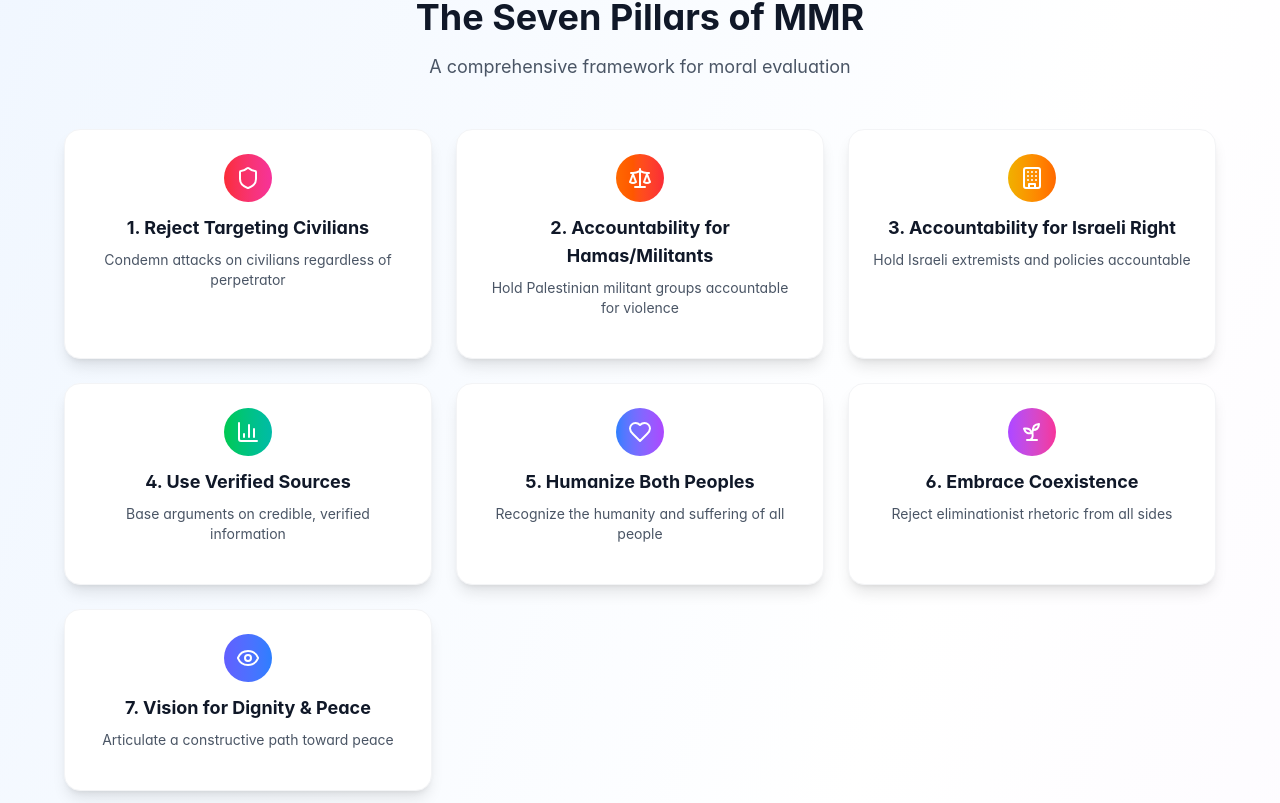
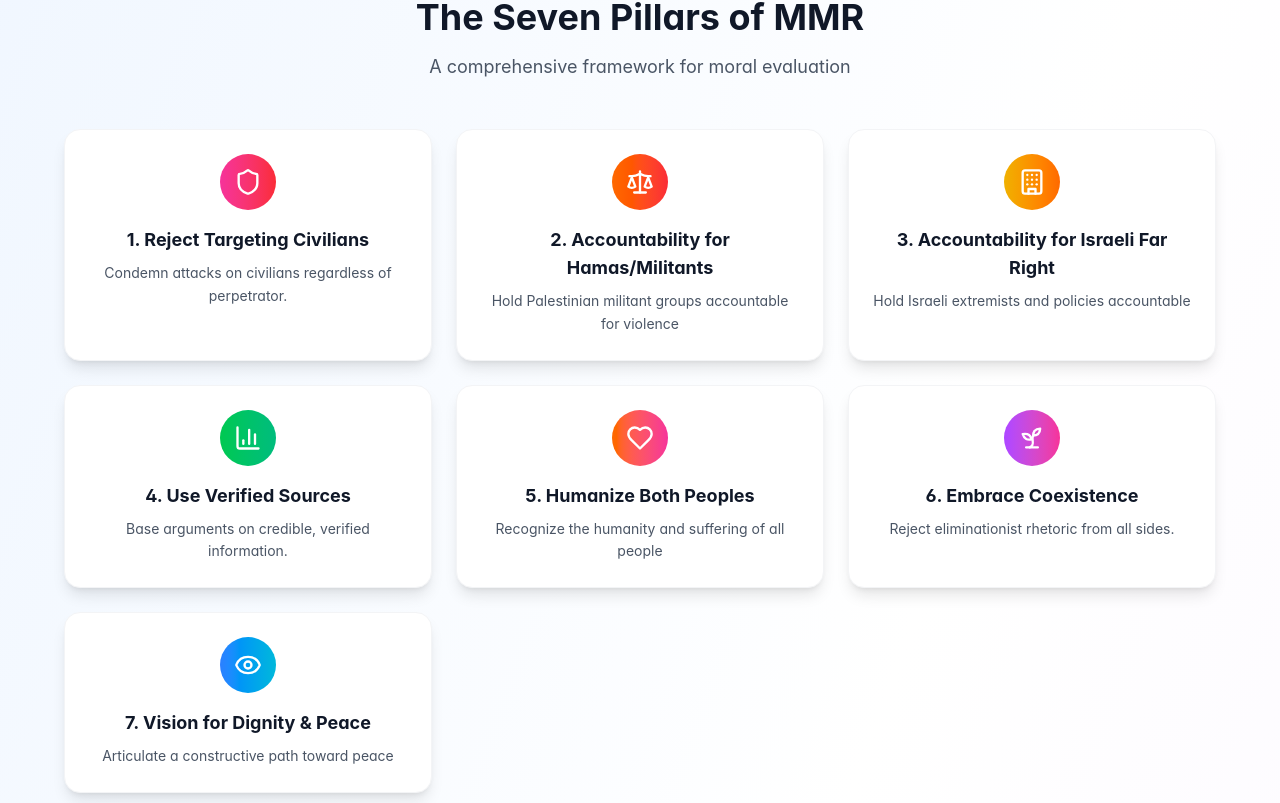
Before and after one commit to mutualmoralrespect/palestine-israel-solidarity-app, a React (Vite) app: page / in a window 1280 px wide. Shown: the part 1257-2060 px from the top of the page. Built offline with nearby package versions, Linux system fonts and the light colour scheme.

Commit message:
****changes to use common card with data source.

```diff
--- a/src/components/MMRDocumentationSection.jsx
+++ b/src/components/MMRDocumentationSection.jsx
@@ -30,98 +30,73 @@ const MMRDocumentationSection = () => {
           </div>
 
           <div className="grid md:grid-cols-2 lg:grid-cols-3 gap-6 mb-8">
-            {/* Pillar 1 */}
-            <div className="bg-white rounded-2xl shadow-lg p-6 border border-gray-100 hover:shadow-xl transition-shadow">
-              <div className="text-center mb-4">
-                <div className="inline-flex items-center justify-center w-12 h-12 bg-gradient-to-r from-red-500 to-pink-500 rounded-full mb-3">
-                  <Shield className="w-6 h-6 text-white" />
+            {[
+              {
+                icon: Shield,
+                title: "Reject Targeting Civilians",
+                description: "Condemn attacks on civilians regardless of perpetrator.",
+                color: "from-pink-500 to-red-500",
+                iconBg: "bg-gradient-to-r from-pink-500 to-red-500"
+              },
+              {
+                icon: Scale,
+                title: "Accountability for Hamas/Militants",
+                description: "Hold Palestinian militant groups accountable for violence",
+                color: "from-orange-500 to-red-500",
+                iconBg: "bg-gradient-to-r from-orange-500 to-red-500"
+              },
+              {
+                icon: Building,
+                title: "Accountability for Israeli Far Right",
+                description: "Hold Israeli extremists and policies accountable",
+                color: "from-yellow-500 to-orange-500",
+                iconBg: "bg-gradient-to-r from-yellow-500 to-orange-500"
+              },
+              {
+                icon: BarChart3,
+                title: "Use Verified Sources",
+                description: "Base arguments on credible, verified information.",
+                color: "from-green-500 to-emerald-500",
+                iconBg: "bg-gradient-to-r from-green-500 to-emerald-500"
+              },
+              {
+                icon: Heart,
+                title: "Humanize Both Peoples",
+                description: "Recognize the humanity and suffering of all people",
+                color: "from-orange-500 to-pink-500",
+                iconBg: "bg-gradient-to-r from-orange-500 to-pink-500"
+              },
+              {
+                icon: Sprout,
+                title: "Embrace Coexistence",
+                description: "Reject eliminationist rhetoric from all sides.",
+                color: "from-purple-500 to-pink-500",
+                iconBg: "bg-gradient-to-r from-purple-500 to-pink-500"
+              },
+              {
+                icon: Eye,
+                title: "Vision for Dignity & Peace",
+                description: "Articulate a constructive path toward peace",
+                color: "from-blue-500 to-cyan-500",
+                iconBg: "bg-gradient-to-r from-blue-500 to-cyan-500"
+              }
+            ].map((pillar, index) => (
+              <div key={index} className="bg-white rounded-2xl shadow-lg hover:shadow-xl transition-all duration-300 p-6 border border-gray-100 group hover:scale-105 flex flex-col items-center text-center">
+                <div className={`w-14 h-14 ${pillar.iconBg} flex items-center justify-center mb-4 group-hover:scale-110 transition-transform duration-300 rounded-full`}>
+                  <pillar.icon className="w-7 h-7 text-white" />
                 </div>
-                <h3 className="text-lg font-bold text-gray-900 mb-2">1. Reject Targeting Civilians</h3>
-                <p className="text-sm text-gray-600">
-                  Condemn attacks on civilians regardless of perpetrator
+                <h4 className="text-lg font-bold text-gray-900 mb-2">
+                  {index + 1}. {pillar.title}
+                </h4>
+                <p className="text-gray-600 text-sm leading-relaxed">
+                  {pillar.description}
                 </p>
               </div>
-            </div>
-
-            {/* Pillar 2 */}
-            <div className="bg-white rounded-2xl shadow-lg p-6 border border-gray-100 hover:shadow-xl transition-shadow">
-              <div className="text-center mb-4">
-                <div className="inline-flex items-center justify-center w-12 h-12 bg-gradient-to-r from-orange-500 to-red-500 rounded-full mb-3">
-                  <Scale className="w-6 h-6 text-white" />
-                </div>
-                <h3 className="text-lg font-bold text-gray-900 mb-2">2. Accountability for Hamas/Militants</h3>
-                <p className="text-sm text-gray-600">
-                  Hold Palestinian militant groups accountable for violence
-                </p>
-              </div>
-            </div>
-
-            {/* Pillar 3 */}
-            <div className="bg-white rounded-2xl shadow-lg p-6 border border-gray-100 hover:shadow-xl transition-shadow">
-              <div className="text-center mb-4">
-                <div className="inline-flex items-center justify-center w-12 h-12 bg-gradient-to-r from-yellow-500 to-orange-500 rounded-full mb-3">
-                  <Building className="w-6 h-6 text-white" />
-                </div>
-                <h3 className="text-lg font-bold text-gray-900 mb-2">3. Accountability for Israeli Right</h3>
-                <p className="text-sm text-gray-600">
-                  Hold Israeli extremists and policies accountable
-                </p>
-              </div>
-            </div>
-
-            {/* Pillar 4 */}
-            <div className="bg-white rounded-2xl shadow-lg p-6 border border-gray-100 hover:shadow-xl transition-shadow">
-              <div className="text-center mb-4">
-                <div className="inline-flex items-center justify-center w-12 h-12 bg-gradient-to-r from-green-500 to-teal-500 rounded-full mb-3">
-                  <BarChart3 className="w-6 h-6 text-white" />
-                </div>
-                <h3 className="text-lg font-bold text-gray-900 mb-2">4. Use Verified Sources</h3>
-                <p className="text-sm text-gray-600">
-                  Base arguments on credible, verified information
-                </p>
-              </div>
-            </div>
-
-            {/* Pillar 5 */}
-            <div className="bg-white rounded-2xl shadow-lg p-6 border border-gray-100 hover:shadow-xl transition-shadow">
-              <div className="text-center mb-4">
-                <div className="inline-flex items-center justify-center w-12 h-12 bg-gradient-to-r from-blue-500 to-purple-500 rounded-full mb-3">
-                  <Heart className="w-6 h-6 text-white" />
-                </div>
-                <h3 className="text-lg font-bold text-gray-900 mb-2">5. Humanize Both Peoples</h3>
-                <p className="text-sm text-gray-600">
-                  Recognize the humanity and suffering of all people
-                </p>
-              </div>
-            </div>
-
-            {/* Pillar 6 */}
-            <div className="bg-white rounded-2xl shadow-lg p-6 border border-gray-100 hover:shadow-xl transition-shadow">
-              <div className="text-center mb-4">
-                <div className="inline-flex items-center justify-center w-12 h-12 bg-gradient-to-r from-purple-500 to-pink-500 rounded-full mb-3">
-                  <Sprout className="w-6 h-6 text-white" />
-                </div>
-                <h3 className="text-lg font-bold text-gray-900 mb-2">6. Embrace Coexistence</h3>
-                <p className="text-sm text-gray-600">
-                  Reject eliminationist rhetoric from all sides
-                </p>
-              </div>
-            </div>
-
-            {/* Pillar 7 */}
-            <div className="bg-white rounded-2xl shadow-lg p-6 border border-gray-100 hover:shadow-xl transition-shadow">
-              <div className="text-center mb-4">
-                <div className="inline-flex items-center justify-center w-12 h-12 bg-gradient-to-r from-indigo-500 to-blue-500 rounded-full mb-3">
-                  <Eye className="w-6 h-6 text-white" />
-                </div>
-                <h3 className="text-lg font-bold text-gray-900 mb-2">7. Vision for Dignity & Peace</h3>
-                <p className="text-sm text-gray-600">
-                  Articulate a constructive path toward peace
-                </p>
-              </div>
-            </div>
+            ))}
           </div>
         </div>
+
+
 
         {/* Trademark Notice */}
         <div className="max-w-4xl mx-auto mb-16">
```
